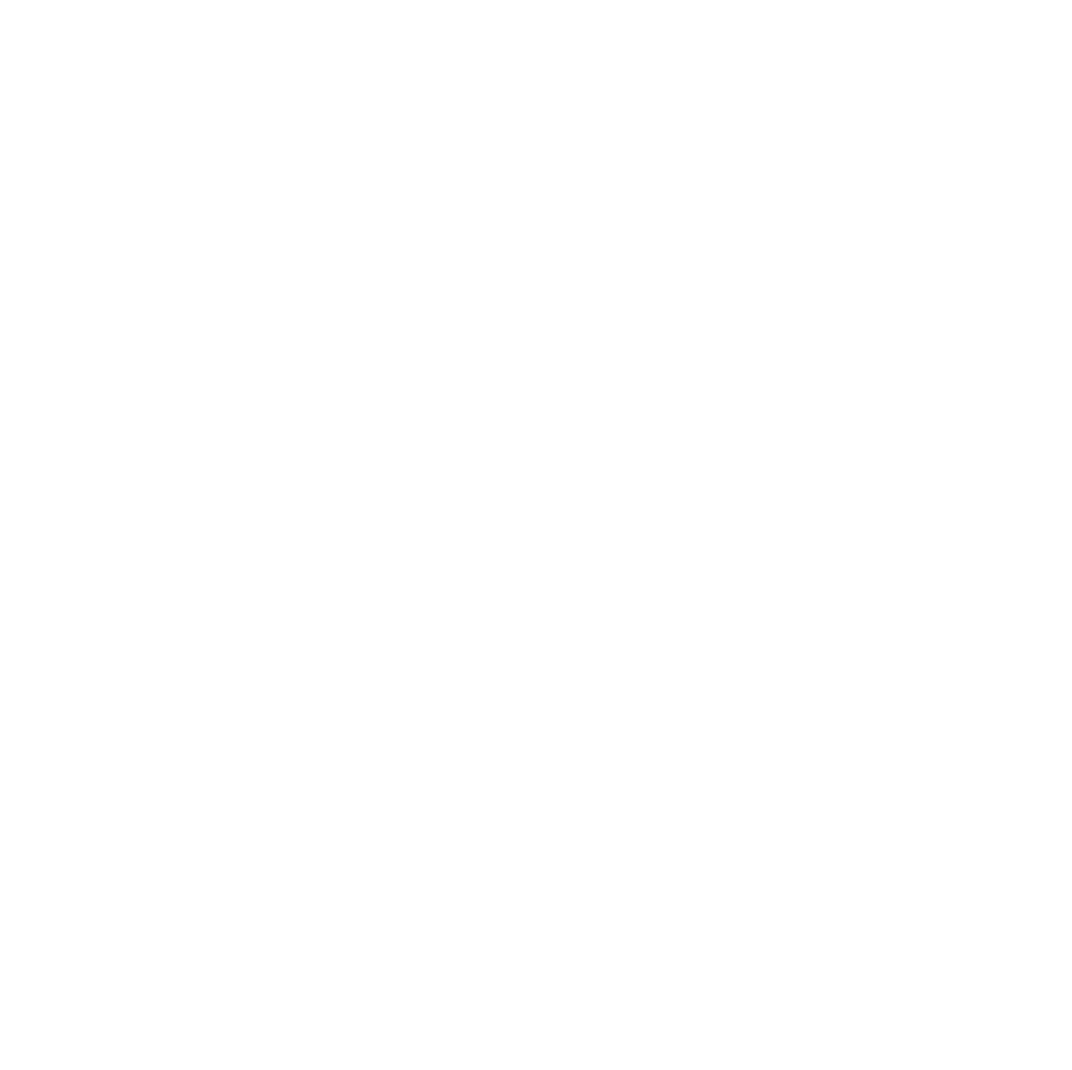
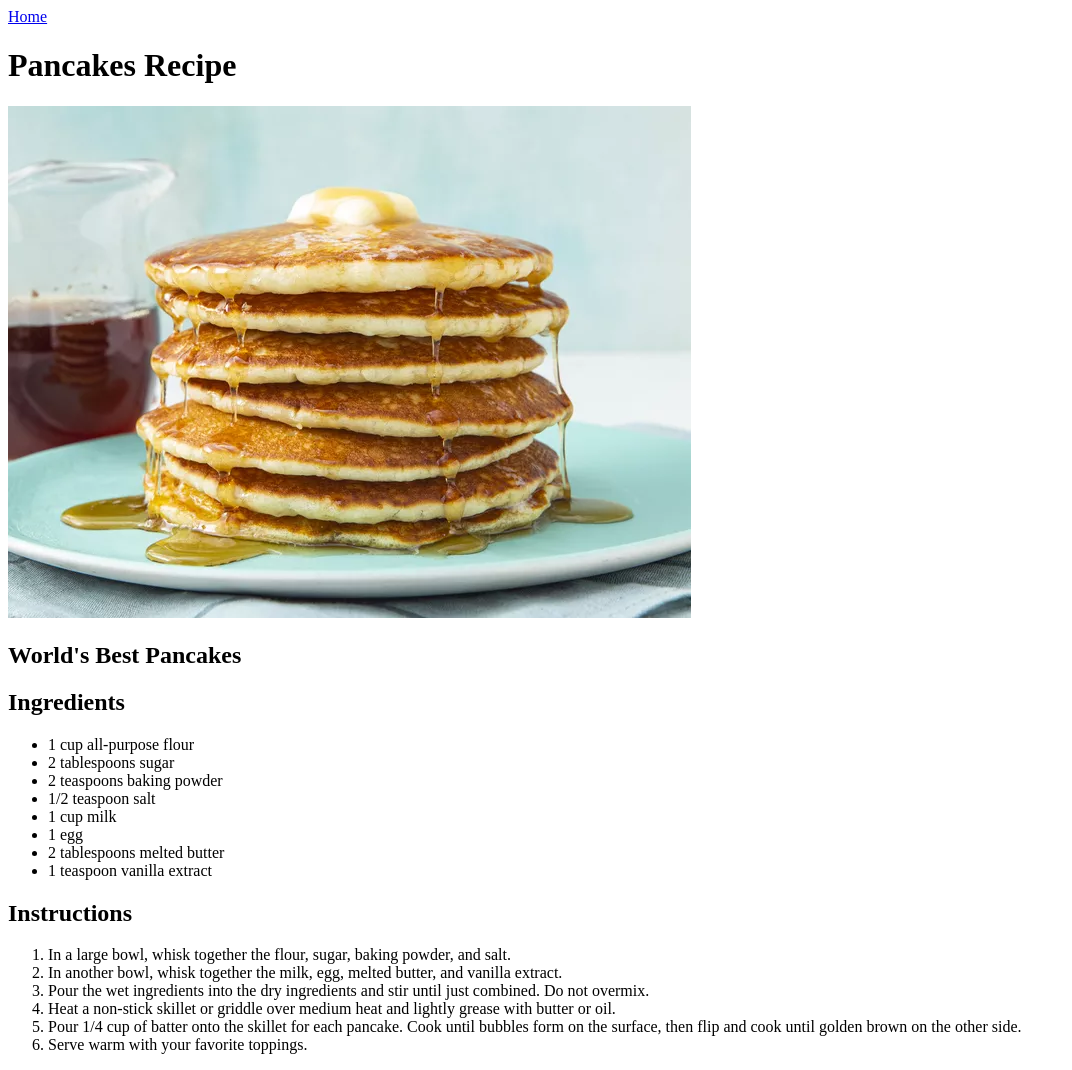
Before and after one commit to ManiGOo/odin-recipes, a plain HTML site: page recipes/pancakes.html in a window 1280 px wide. Shown: the whole page, without its empty margins (0-1072 px from the left). Before the commit the page ends 800 px from the top, so only its background shows below. Drawn offline with Linux system fonts and the light colour scheme.

Commit message:
Add more recipes to the website

```diff
--- a/recipes/pancakes.html
+++ b/recipes/pancakes.html
@@ -0,0 +1,43 @@
+<!DOCTYPE html>
+<html lang="en">
+<head>
+    <meta charset="UTF-8">
+    <meta name="viewport" content="width=device-width, initial-scale=1.0">
+    <title>Pancakes Recipe</title>
+    <link rel="stylesheet" href="../styles.css">
+</head>
+<body>
+    <header>
+        <a href="../index.html">Home</a>
+        <h1>Pancakes Recipe</h1>
+    </header>
+    <main>
+        <section>
+            <img src="./images/pancakes.png" alt="pancakes.png">
+            <h2>World's Best Pancakes</h2>
+            <h2>Ingredients</h2>
+            <ul>
+                <li>1 cup all-purpose flour</li>
+                <li>2 tablespoons sugar</li>
+                <li>2 teaspoons baking powder</li>
+                <li>1/2 teaspoon salt</li>
+                <li>1 cup milk</li>
+                <li>1 egg</li>
+                <li>2 tablespoons melted butter</li>
+                <li>1 teaspoon vanilla extract</li>
+            </ul>
+        </section>
+        <section>
+            <h2>Instructions</h2>
+            <ol>
+                <li>In a large bowl, whisk together the flour, sugar, baking powder, and salt.</li>
+                <li>In another bowl, whisk together the milk, egg, melted butter, and vanilla extract.</li>
+                <li>Pour the wet ingredients into the dry ingredients and stir until just combined. Do not overmix.</li>
+                <li>Heat a non-stick skillet or griddle over medium heat and lightly grease with butter or oil.</li>
+                <li>Pour 1/4 cup of batter onto the skillet for each pancake. Cook until bubbles form on the surface, then flip and cook until golden brown on the other side.</li>
+                <li>Serve warm with your favorite toppings.</li>
+            </ol>
+        </section>
+    </main>
+</body>
+</html>
```
Also changed, not shown: index.html (+5 -1 lines), recipes/lasagna.html (+5 -1 lines), recipes/spaghetti.html (+43 -0 lines), recipes/tacos.html (+44 -0 lines), recipes/images/lasagna.png (renamed from recipes/image.png), recipes/images/pancakes.png (added), recipes/images/spahetti.webp (added), recipes/images/tacos.png (added).
